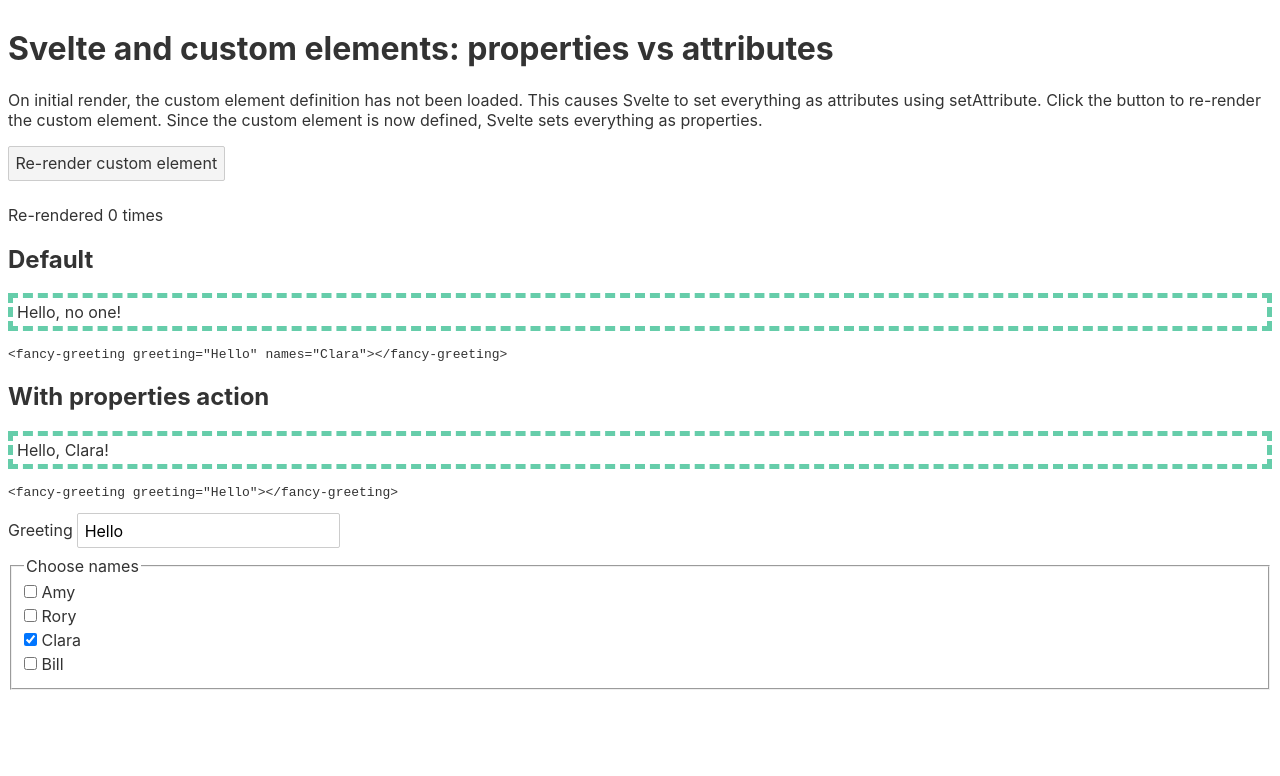
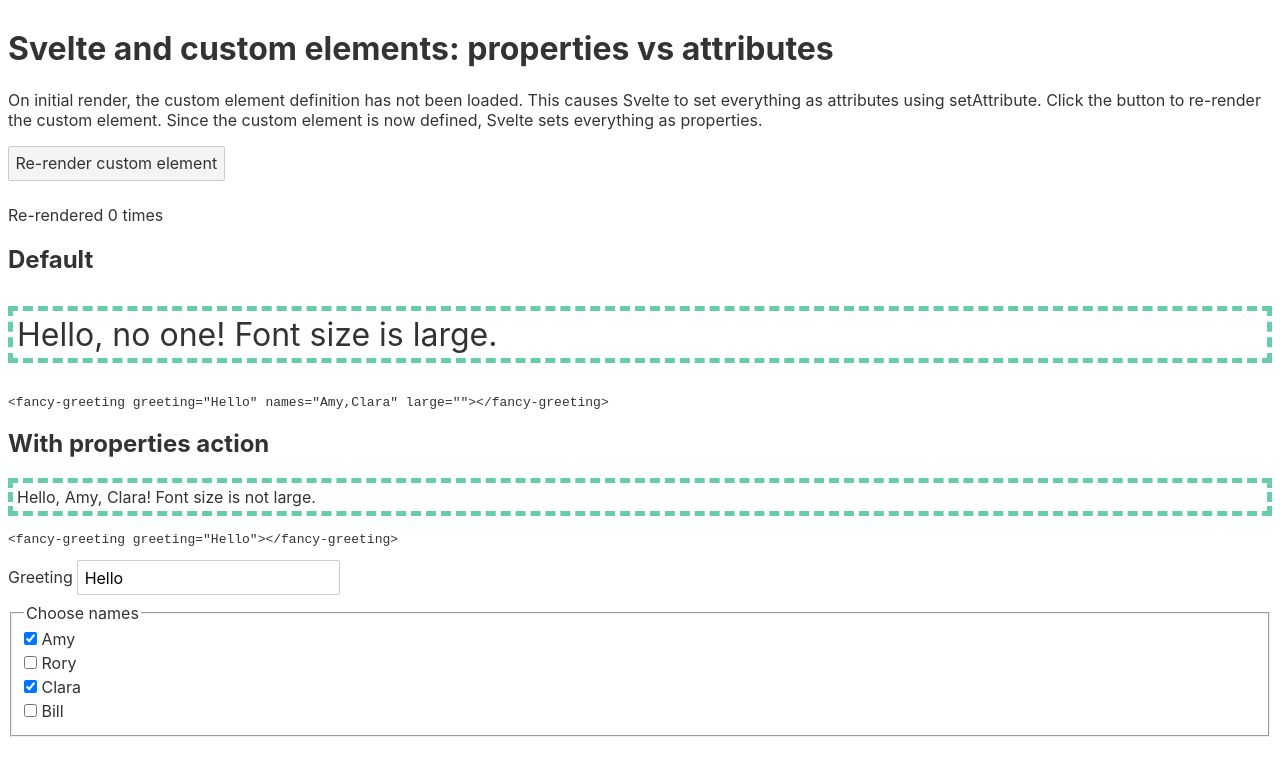
Before and after one commit to geoffrich/svelte-custom-elements, a Svelte app: page / in a window 1280 px wide. Shown: the top 776 px of the page. Built offline with nearby package versions, Linux system fonts and the light colour scheme.

Commit message:
Demo property reflection

```diff
--- a/src/App.svelte
+++ b/src/App.svelte
@@ -4,12 +4,13 @@
 	setTimeout(() => import('./fancy-greeting'), 500);
 
 	let names = ['Amy', 'Rory', 'Clara', 'Bill'];
-	let selectedNames = ['Clara'];
+	let selectedNames = ['Amy', 'Clara'];
 	let greeting = 'Hello';
 	let counter = 0;
 
 	function setProperties(node, properties) {
 		const applyProperties = () => {
+			// note that this does not check if the property changed
 			Object.entries(properties).forEach(([k, v]) => {
 				node[k] = v;
 			});
@@ -42,7 +43,7 @@
 	{#key counter}
 		<h2>Default</h2>
 		<DisplayHTML>
-			<fancy-greeting {greeting} names={selectedNames} />
+			<fancy-greeting {greeting} names={selectedNames} large />
 		</DisplayHTML>
 		<h2>With properties action</h2>
 		<DisplayHTML>
--- a/src/fancy-greeting.js
+++ b/src/fancy-greeting.js
@@ -7,24 +7,36 @@
 				border: 5px dashed mediumaquamarine;
 				padding: 4px;
 			}
+
+			:host([large]) {
+				font-size: 32px;
+			}
 		`;
 	}
 
 	static get properties() {
 		return {
 			names: { type: Array },
-			greeting: { type: String }
+			greeting: { type: String },
+			large: {
+				// you need to reflect any properties where the corresponding attribute is used for styling
+				reflect: true,
+				type: Boolean
+			}
 		};
 	}
 
 	constructor() {
 		super();
 		this.names = [];
+		// if you don't provide a default, Svelte won't know it's a boolean
+		this.large = false;
 	}
 
 	render() {
 		return html`<p>
-			${this.greeting}, ${this.names ? this.names.join(', ') : 'no one'}!
+			${this.greeting}, ${this.names ? this.names.join(', ') : 'no one'}! Font
+			size is ${this.large ? 'large' : 'not large'}.
 		</p>`;
 	}
 }
```
